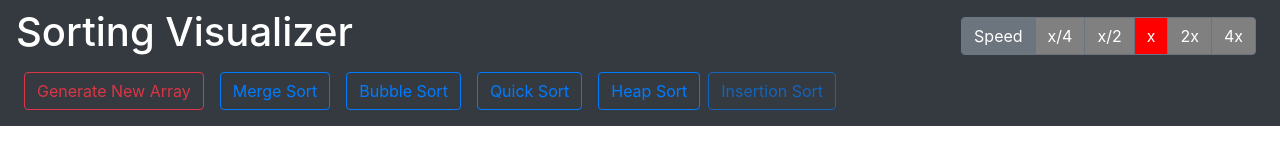
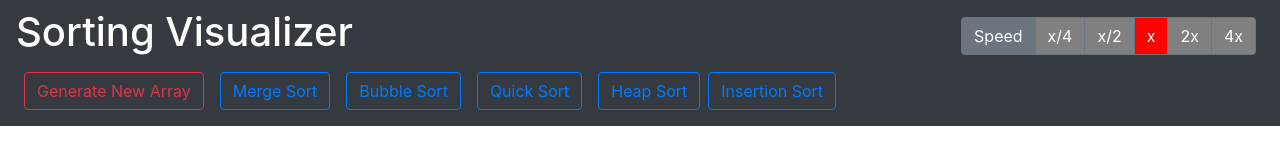
Before and after one commit to anubhavcu/Sorting-Visualizer, a React (Create React App) app: page / in a window 1280 px wide. Shown: the top 160 px of the page. Built offline with nearby package versions, Linux system fonts and the light colour scheme.

Commit message:
added insertion sort and animations, reduced slightly animation array for bubble sort

```diff
--- a/src/App.js
+++ b/src/App.js
@@ -5,6 +5,7 @@ import { getMergeSortAnimations } from "./sortingAlgorithms/mergeSort";
 import { bubbleSortAnimations } from "./sortingAlgorithms/bubbleSort";
 import { quickSortAnimations } from "./sortingAlgorithms/quickSort";
 import { heapSortAnimations } from "./sortingAlgorithms/heapSort";
+import { insertionSortAnimations } from "./sortingAlgorithms/insertionSort";
 import "./components/SortingVisualizer.css";
 // let numberOfElementsInArray = 178;
 
@@ -247,10 +248,12 @@ export class App extends Component {
         const [barOneIndex, barTwoIndex] = animations[i];
         const barOneStyle = arrayBars[barOneIndex].style;
         const barTwoStyle = arrayBars[barTwoIndex].style;
-        const color = i % 2 === 0 ? SECONDARY_COLOR : PRIMARY_COLOR;
+        // const color = i % 2 === 0 ? SECONDARY_COLOR : PRIMARY_COLOR;
         setTimeout(() => {
-          barOneStyle.backgroundColor = color;
-          barTwoStyle.backgroundColor = color;
+          // barOneStyle.backgroundColor = color;
+          // barTwoStyle.backgroundColor = color;
+          barOneStyle.backgroundColor = PRIMARY_COLOR;
+          barTwoStyle.backgroundColor = SECONDARY_COLOR;
         }, i * ANIMATION_SPEED_MS);
         //below setTimeOut is to persist the initial color of the bars while moving(to change color of comparing values and resetting them back) (last bar will remain PRIMARY_COLOR )
         setTimeout(() => {
@@ -287,60 +290,7 @@ export class App extends Component {
       // }, ANIMATION_SPEED_MS * animations.length + 1 + i * 20);
     }
   };
-  // quickSort() {
-  //   // let pivotIndex = 0;
 
-  //   const animations = quickSortAnimations(this.state.array);
-  //   console.log(animations);
-  //   for (let i = 0; i < animations.length; i++) {
-  //     const arrayBars = document.getElementsByClassName("array-bar");
-  //     // arrayBars[pivotIndex].style.backgroundColor = FINAL_COLOR;
-  //     if (animations[i] !== -2) {
-  //       const [barOne, barTwo] = animations[i];
-  //       const barOneStyle = arrayBars[barOne].style;
-  //       const barTwoStyle = arrayBars[barTwo].style;
-  //       const color = i % 3 === 0 ? SECONDARY_COLOR : PRIMARY_COLOR;
-  //       setTimeout(() => {
-  //         barOneStyle.backgroundColor = color;
-  //         barTwoStyle.backgroundColor = color;
-  //       }, i * ANIMATION_SPEED_MS + 10 * i);
-  //       //below setTimeOut is to persist the initial color of the bars while moving(to change color of comparing values and resetting them back) (last bar will remain PRIMARY_COLOR )
-  //       setTimeout(() => {
-  //         barOneStyle.backgroundColor = INITIAL_COLOR;
-  //         barTwoStyle.backgroundColor = INITIAL_COLOR;
-  //       }, i * ANIMATION_SPEED_MS + 50 + 10 * i);
-  //     } else {
-  //       //either swap or pivot change
-
-  //       const [barOne, barTwo, barOneHeight, barTwoHeight] = animations[i + 1];
-  //       if (barTwoHeight !== 0) {
-  //         //swap
-  //         const barOneStyle = arrayBars[barOne].style;
-  //         const barTwoStyle = arrayBars[barTwo].style;
-  //         setTimeout(() => {
-  //           barOneStyle.height = `${barTwoHeight}px`;
-  //           barOneStyle.backgroundColor = PRIMARY_COLOR;
-  //           barTwoStyle.height = `${barOneHeight}px`;
-  //           // barTwoStyle.backgroundColor = FINAL_COLOR;
-  //           barTwoStyle.backgroundColor = SECONDARY_COLOR;
-  //         }, i * ANIMATION_SPEED_MS + 10 * i);
-  //       } else {
-  //         const barOneStyle = arrayBars[barOne].style;
-  //         setTimeout(() => {
-  //           barOneStyle.backgroundColor = FINAL_COLOR;
-  //         }, i * ANIMATION_SPEED_MS + 10);
-  //         continue;
-  //         //pivot
-  //         // pivotIndex = barOne;
-  //         // arrayBars[barOne].style.backgroundColor = FINAL_COLOR;
-  //         // setTimeout(() => {
-  //         //   arrayBars[barOne].style.backgroundColor = FINAL_COLOR;
-  //         // }, i * ANIMATION_SPEED_MS + 10);
-  //       }
-  //     }
-  //   }
-  // }
-  //alternative for quickSort animations
   //color of pivot is to be done
   quickSort = () => {
     //disabling all buttons
@@ -417,7 +367,7 @@ export class App extends Component {
       const barTwoStyle = arrayBars[barTwoIndex].style;
       if (barOneHeight < 0) {
         //traversing
-        const color = i % 2 === 0 ? SECONDARY_COLOR : PRIMARY_COLOR;
+        // const color = i % 2 === 0 ? SECONDARY_COLOR : PRIMARY_COLOR;
         setTimeout(() => {
           // barOneStyle.backgroundColor = color;
           // barTwoStyle.backgroundColor = color;
@@ -469,6 +419,72 @@ export class App extends Component {
 
     // console.log(animations);
   };
+  insertionSort = () => {
+    //disabling all buttons
+    const buttons = document.getElementsByClassName("btn");
+    for (let k = 0; k < buttons.length; k++) {
+      buttons[k].disabled = true;
+    }
+    const animations = insertionSortAnimations(this.state.array);
+    for (let i = 0; i < animations.length; i++) {
+      const arrayBars = document.getElementsByClassName("array-bar");
+      const [barOneIndex, barTwoIndex, barOneHeight, barTwoHeight] = animations[
+        i
+      ];
+      const barOneStyle = arrayBars[barOneIndex].style;
+      const barTwoStyle = arrayBars[barTwoIndex].style;
+      if (barOneHeight < 0) {
+        // console.log("traversing");
+        //traversing
+        // const color = i % 2 === 0 ? SECONDARY_COLOR : PRIMARY_COLOR;
+        setTimeout(() => {
+          // barOneStyle.backgroundColor = color;
+          // barTwoStyle.backgroundColor = color;
+          barOneStyle.backgroundColor = PRIMARY_COLOR;
+          barTwoStyle.backgroundColor = SECONDARY_COLOR;
+        }, i * ANIMATION_SPEED_MS);
+        //below setTimeOut is to persist the initial color of the bars while moving(to change color of comparing values and resetting them back) (last bar will remain PRIMARY_COLOR )
+        setTimeout(() => {
+          barOneStyle.backgroundColor = INITIAL_COLOR;
+          barTwoStyle.backgroundColor = INITIAL_COLOR;
+        }, i * ANIMATION_SPEED_MS + 10);
+      } else {
+        //swapping
+        // console.log("swapping");
+        setTimeout(() => {
+          barOneStyle.height = `${barTwoHeight}px`;
+          barOneStyle.backgroundColor = PRIMARY_COLOR;
+          barTwoStyle.height = `${barOneHeight}px`;
+          barTwoStyle.backgroundColor = SECONDARY_COLOR;
+          // barTwoStyle.backgroundColor = FINAL_COLOR;
+        }, i * ANIMATION_SPEED_MS);
+        //extra
+        setTimeout(() => {
+          barOneStyle.backgroundColor = INITIAL_COLOR;
+          barTwoStyle.backgroundColor = INITIAL_COLOR;
+        }, i * ANIMATION_SPEED_MS + 20);
+        if (barOneIndex === 0)
+          //for final color of last bar
+          setTimeout(() => {
+            // barOneStyle.backgroundColor = INITIAL_COLOR;
+            // barTwoStyle.backgroundColor = SECONDARY_COLOR;
+            barTwoStyle.backgroundColor = FINAL_COLOR;
+          }, i * ANIMATION_SPEED_MS + 20);
+      }
+    }
+    // console.log(animations);
+    //for final pink color of the bars
+    const arrayBarsNew = document.getElementsByClassName("array-bar");
+    for (let i = 0; i < arrayBarsNew.length; i++) {
+      setTimeout(() => {
+        arrayBarsNew[i].style.backgroundColor = FINAL_COLOR;
+        //re-enabling all the buttons
+        for (let k = 0; k < buttons.length; k++) {
+          buttons[k].disabled = false;
+        }
+      }, animations.length * ANIMATION_SPEED_MS + ANIMATION_SPEED_MS * 10);
+    }
+  };
   render() {
     return (
       <div>
@@ -479,6 +495,7 @@ export class App extends Component {
             bubbleSort={this.bubbleSort}
             quickSort={this.quickSort}
             heapSort={this.heapSort}
+            insertionSort={this.insertionSort}
             array={this.state.array}
             speedAndBars={this.speedAndBars}
           />
@@ -507,3 +524,58 @@ export class App extends Component {
 }
 
 export default App;
+
+//alternative for quickSort animations
+// quickSort() {
+//   // let pivotIndex = 0;
+
+//   const animations = quickSortAnimations(this.state.array);
+//   console.log(animations);
+//   for (let i = 0; i < animations.length; i++) {
+//     const arrayBars = document.getElementsByClassName("array-bar");
+//     // arrayBars[pivotIndex].style.backgroundColor = FINAL_COLOR;
+//     if (animations[i] !== -2) {
+//       const [barOne, barTwo] = animations[i];
+//       const barOneStyle = arrayBars[barOne].style;
+//       const barTwoStyle = arrayBars[barTwo].style;
+//       const color = i % 3 === 0 ? SECONDARY_COLOR : PRIMARY_COLOR;
+//       setTimeout(() => {
+//         barOneStyle.backgroundColor = color;
+//         barTwoStyle.backgroundColor = color;
+//       }, i * ANIMATION_SPEED_MS + 10 * i);
+//       //below setTimeOut is to persist the initial color of the bars while moving(to change color of comparing values and resetting them back) (last bar will remain PRIMARY_COLOR )
+//       setTimeout(() => {
+//         barOneStyle.backgroundColor = INITIAL_COLOR;
+//         barTwoStyle.backgroundColor = INITIAL_COLOR;
+//       }, i * ANIMATION_SPEED_MS + 50 + 10 * i);
+//     } else {
+//       //either swap or pivot change
+
+//       const [barOne, barTwo, barOneHeight, barTwoHeight] = animations[i + 1];
+//       if (barTwoHeight !== 0) {
+//         //swap
+//         const barOneStyle = arrayBars[barOne].style;
+//         const barTwoStyle = arrayBars[barTwo].style;
+//         setTimeout(() => {
+//           barOneStyle.height = `${barTwoHeight}px`;
+//           barOneStyle.backgroundColor = PRIMARY_COLOR;
+//           barTwoStyle.height = `${barOneHeight}px`;
+//           // barTwoStyle.backgroundColor = FINAL_COLOR;
+//           barTwoStyle.backgroundColor = SECONDARY_COLOR;
+//         }, i * ANIMATION_SPEED_MS + 10 * i);
+//       } else {
+//         const barOneStyle = arrayBars[barOne].style;
+//         setTimeout(() => {
+//           barOneStyle.backgroundColor = FINAL_COLOR;
+//         }, i * ANIMATION_SPEED_MS + 10);
+//         continue;
+//         //pivot
+//         // pivotIndex = barOne;
+//         // arrayBars[barOne].style.backgroundColor = FINAL_COLOR;
+//         // setTimeout(() => {
+//         //   arrayBars[barOne].style.backgroundColor = FINAL_COLOR;
+//         // }, i * ANIMATION_SPEED_MS + 10);
+//       }
+//     }
+//   }
+// }
--- a/src/components/NavBar.jsx
+++ b/src/components/NavBar.jsx
@@ -126,11 +126,12 @@ class NavBar extends Component {
               Heap Sort
             </button>
             <button
-              disabled="true"
+              // disabled="true"
               className="btn btn-outline-primary"
               // className="btn btn-primary btn-sm m-2"
               title="Time(worst)-O(n^2)||Time(best)-O(n)||Space-O(1)"
-              onClick={() => this.props.genRandomArray(178, 1, false)}
+              // onClick={() => this.props.genRandomArray(178, 1, false)}
+              onClick={() => this.props.insertionSort()}
             >
               Insertion Sort
             </button>
--- a/src/sortingAlgorithms/bubbleSort.js
+++ b/src/sortingAlgorithms/bubbleSort.js
@@ -6,7 +6,7 @@ export function bubbleSortAnimations(array) {
   while (!isSorted) {
     isSorted = true;
     for (let i = 0; i < array.length - 1 - counter; i++) {
-      animations.push([i, i + 1]);
+      // animations.push([i, i + 1]);
       animations.push([i, i + 1]);
 
       if (array[i] > array[i + 1]) {
--- a/src/sortingAlgorithms/insertionSort.js
+++ b/src/sortingAlgorithms/insertionSort.js
@@ -1,38 +1,20 @@
-// export function insertionSortAnimations(items) {
-//   const animations1 = [],
-//     animations2 = [];
-//   for (let i = 0; i < items.length; i++) {
-//     let value = items[i];
-//     animations1.push([i]);
-//     // store the current item value so it can be placed right
-//     for (let j = i - 1; j > 0 && items[j] > value; j--) {
-//       animations2.push([j, j + 1]);
-//       animations2.push([j, j + 1]);
-
-//       items[j + 1] = items[j];
-
-//       items[j + 1] = value;
-//       animations2.push([j + 1, value]);
-//     }
-//   }
-
-//   return animations1, animations2;
-// }
-
 export function insertionSortAnimations(array) {
   const animations = [];
   for (let i = 1; i < array.length; i++) {
-    let key = array[i],
-      j = i - 1;
-    animations.push([i, j]);
-    animations.push([i, j]);
-    while (j >= 0 && array[j] > key) {
-      array[j + 1] = array[j];
-      j = j - 1;
-      // animations.push([j + 1, array[j]]);
+    let j = i;
+    animations.push([j, j - 1, -1, -1]);
+    animations.push([j, j - 1, -1, -1]);
+    while (j > 0 && array[j] < array[j - 1]) {
+      animations.push([j, j - 1, array[j], array[j - 1]]);
+      swap(j, j - 1, array);
+      j -= 1;
     }
-    array[j + 1] = key;
-    animations.push([j + 1, key]);
   }
+  // return array;
   return animations;
 }
+function swap(i, j, array) {
+  let temp = array[i];
+  array[i] = array[j];
+  array[j] = temp;
+}
```
